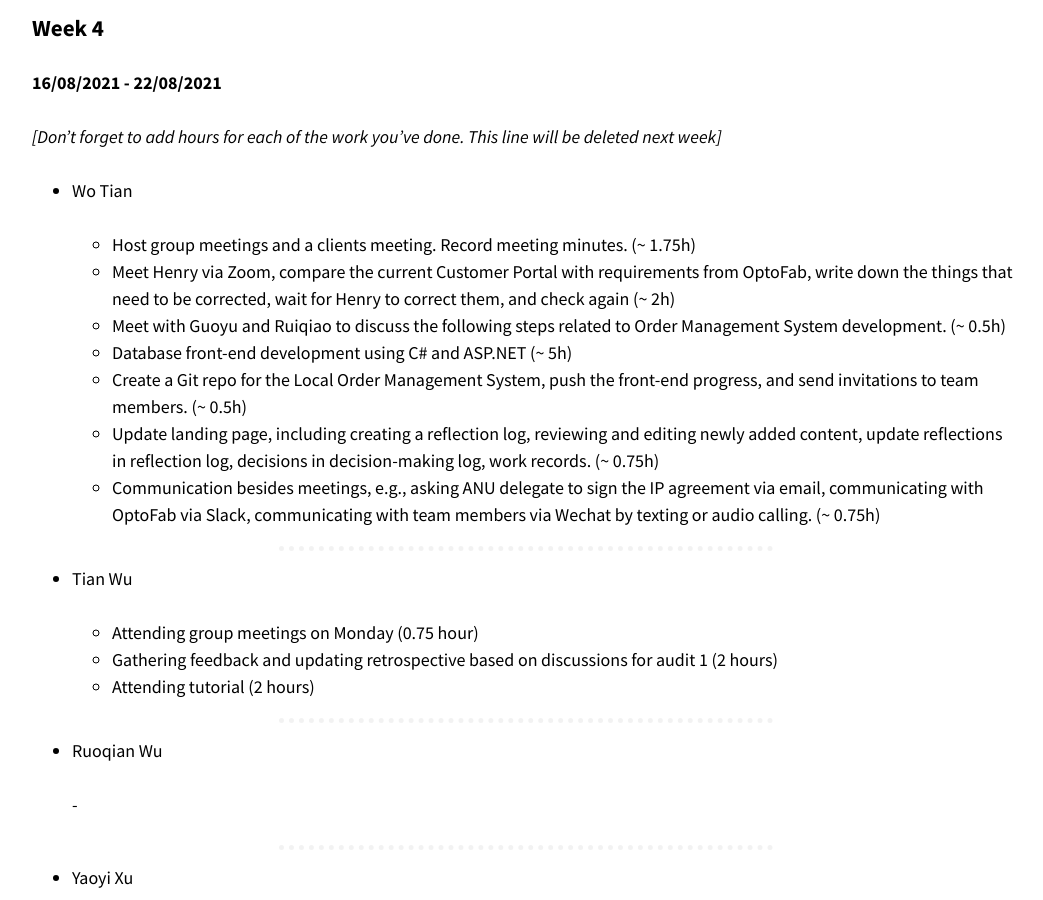
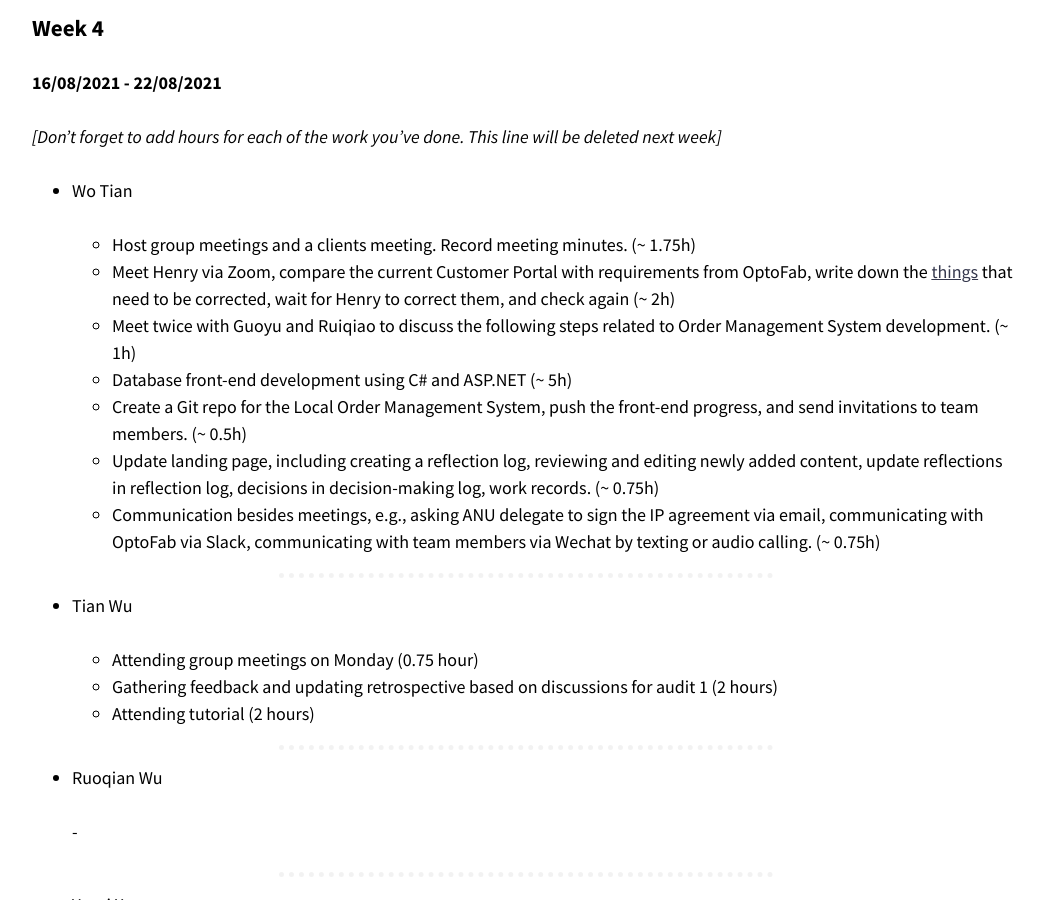
Before and after one commit to optofab/optofab.github.io, a Jekyll site: the page built from logs.md, in a window 1280 px wide and 900 px high, scrolled down 17813 px. Shown: the whole window, without its empty margins (114-1157 px from the left). Built offline with Jekyll 4.4.1, drawn with Linux system fonts in a browser that asks for light colours; nearby versions of some CDN libraries; emoji names are drawn with the system emoji font.

Commit message:
Update logs.md

```diff
--- a/logs.md
+++ b/logs.md
@@ -656,8 +656,8 @@ _[Don't forget to add hours for each of the work you've done. This line will be
 - Wo Tian
 
   - Host group meetings and a clients meeting. Record meeting minutes. (~ 1.75h)
-  - Meet Henry via Zoom, compare the current Customer Portal with requirements from OptoFab, write down the things that need to be corrected, wait for Henry to correct them, and check again (~ 2h)
-  - Meet with Guoyu and Ruiqiao to discuss the following steps related to Order Management System development. (~ 0.5h)
+  - Meet Henry via Zoom, compare the current Customer Portal with requirements from OptoFab, write down the [things](https://docs.google.com/document/d/1E55TGr5dOff8SCUpF3eKQ2Bi9mLJuGd8ZH3vnBS82Gs/edit?usp=sharing) that need to be corrected, wait for Henry to correct them, and check again (~ 2h)
+  - Meet twice with Guoyu and Ruiqiao to discuss the following steps related to Order Management System development. (~ 1h)
   - Database front-end development using C# and ASP.NET (~ 5h)
   - Create a Git repo for the Local Order Management System, push the front-end progress, and send invitations to team members. (~ 0.5h)
   - Update landing page, including creating a reflection log, reviewing and editing newly added content, update reflections in reflection log, decisions in decision-making log, work records. (~ 0.75h)
```
